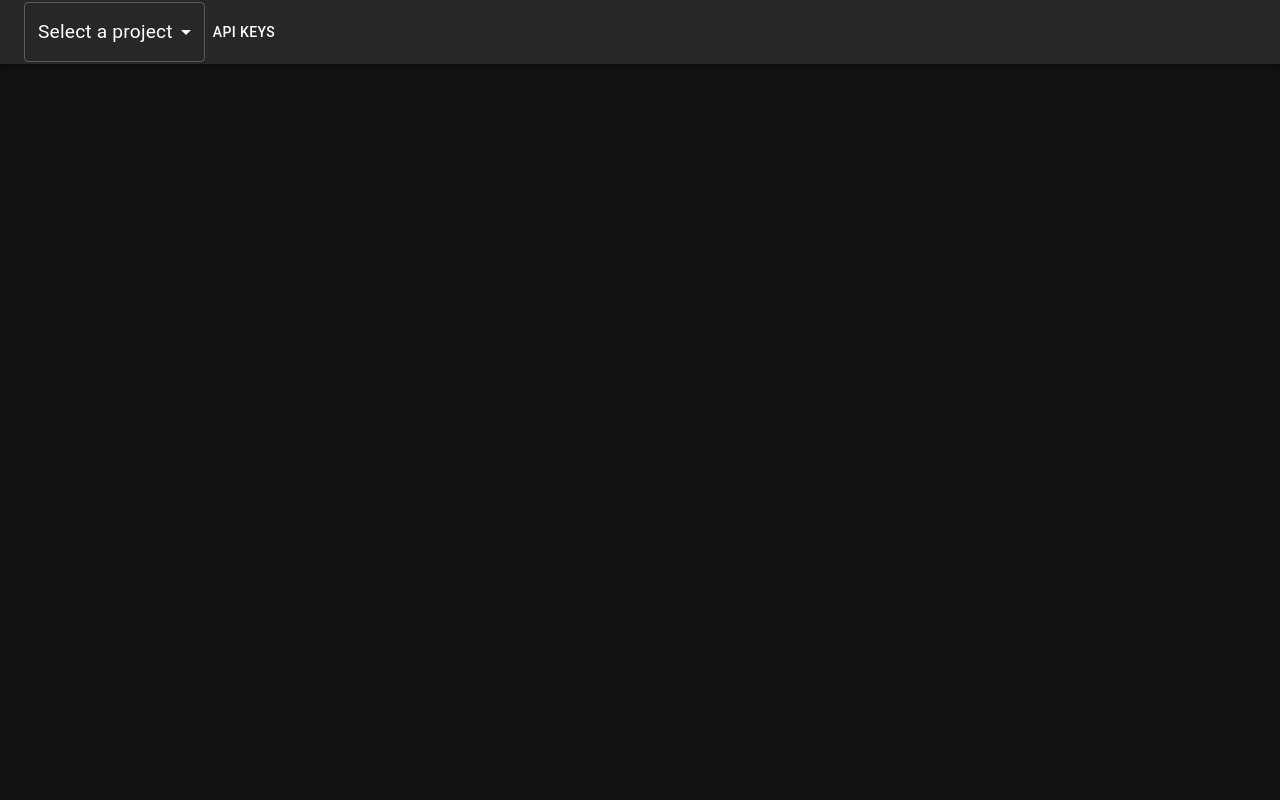
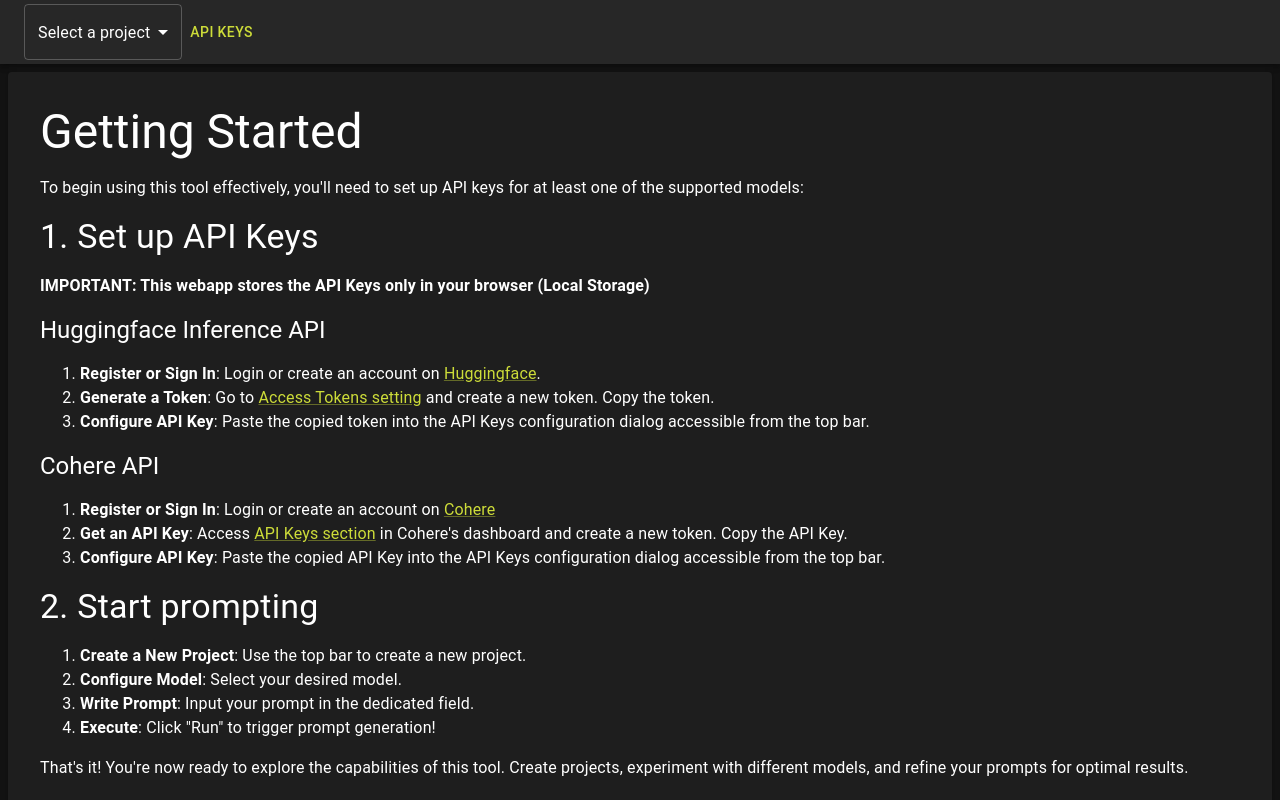
Before and after one commit to jaume-ferrarons/prompt-tool, a React (Create React App) app: page /#/ in a window 1280 px wide. Shown: the top 800 px of the page. Built offline with nearby package versions, Linux system fonts and the light colour scheme.

Commit message:
Getting started section

```diff
--- a/src/App.js
+++ b/src/App.js
@@ -8,6 +8,7 @@
 import CssBaseline from '@mui/material/CssBaseline';
 import { lime, grey } from '@mui/material/colors';
 import ReactGA from "react-ga4";
+import GettingStarted from './components/landing/GettingStarted';
 
 ReactGA.initialize("G-B8TSRE6890");
 
@@ -27,6 +28,7 @@
         <Routes basename='/prompt-tool'>
           <Route path="/" exact element={
             <Layout>
+              <GettingStarted/>
             </Layout>
           }>
           </Route>
--- a/src/components/common/Layout.js
+++ b/src/components/common/Layout.js
@@ -95,7 +95,6 @@
             displayEmpty
             inputProps={{ 'aria-label': 'Without label' }}
             sx={{
-              fontSize: '1.2rem',
               color: 'white',
               '& .MuiSelect-icon': {
                 color: 'white',
@@ -116,8 +115,7 @@
               Create new project
             </MenuItem>
           </Select>
-
-          <Button color="inherit" onClick={handleApiKeyDialogOpen}>
+          <Button color="primary" onClick={handleApiKeyDialogOpen}>
             API Keys
           </Button>
         </Toolbar>
--- /dev/null
+++ b/src/components/landing/GettingStarted.js
@@ -0,0 +1,46 @@
+import React, { useState, useEffect } from "react";
+import { Alert, Link, Paper, Typography } from "@mui/material";
+
+import ReactMarkdown from 'react-markdown';
+import Text from './GettingStarted.md';
+
+const GettingStarted = (() => {
+    const [content, setContent] = useState();
+
+    useEffect(() => {
+        console.log({ Text });
+        fetch(Text)
+            .then(response => response.text())
+            .then(setContent);
+    }, []);
+
+    return <Paper sx={{ margin: 1, padding: 4 }}>
+        <ReactMarkdown components={{
+            blockquote(props) {
+                const { node, ...rest } = props
+                return <Alert severity="success" {...rest} />
+            },
+            h1(props) {
+                const { node, ...rest } = props
+                return <Typography variant="h3" {...rest} />
+            },
+            h2(props) {
+                const { node, ...rest } = props
+                return <Typography variant="h4" {...rest} />
+            },
+            h3(props) {
+                const { node, ...rest } = props
+                return <Typography variant="h5" {...rest} />
+            },
+            // Rewrite a
+            a(props) {
+                const { node, ...rest } = props
+                return <Link {...rest} target="_blank" />
+            }
+        }}>
+            {content}
+        </ReactMarkdown>
+    </Paper >
+});
+
+export default GettingStarted;
--- /dev/null
+++ b/src/components/landing/GettingStarted.md
@@ -0,0 +1,32 @@
+# Getting Started
+To begin using this tool effectively, you'll need to set up API keys for at least one of the supported models:
+
+## 1. Set up API Keys
+
+**IMPORTANT: This webapp stores the API Keys only in your browser (Local Storage)**
+
+### Huggingface Inference API
+
+1. **Register or Sign In**: Login or create an account on [Huggingface](https://huggingface.co/).
+2. **Generate a Token**: Go to [Access Tokens setting](https://huggingface.co/settings/tokens) and create a new token. Copy the token.
+3. **Configure API Key**: Paste the copied token into the API Keys configuration dialog accessible from the top bar.
+
+### Cohere API
+
+1. **Register or Sign In**: Login or create an account on [Cohere](https://dashboard.cohere.com/)
+2. **Get an API Key**: Access [API Keys section](https://dashboard.cohere.com/api-keys) in Cohere's dashboard and create a new token. Copy the API Key.
+3. **Configure API Key**: Paste the copied API Key into the API Keys configuration dialog accessible from the top bar.
+
+## 2. Start prompting
+
+1. **Create a New Project**: Use the top bar to create a new project.
+2. **Configure Model**: Select your desired model.
+3. **Write Prompt**: Input your prompt in the dedicated field.
+4. **Execute**: Click "Run" to trigger prompt generation!
+
+That's it! You're now ready to explore the capabilities of this tool. Create projects, experiment with different models, and refine your prompts for optimal results.
+
+# Features
+
+## Variables support
+You can easily parametrize your prompts using curly braces { }. For example: `Tell me a joke about {topic}` will let you easily try different values for `topic`.
```
